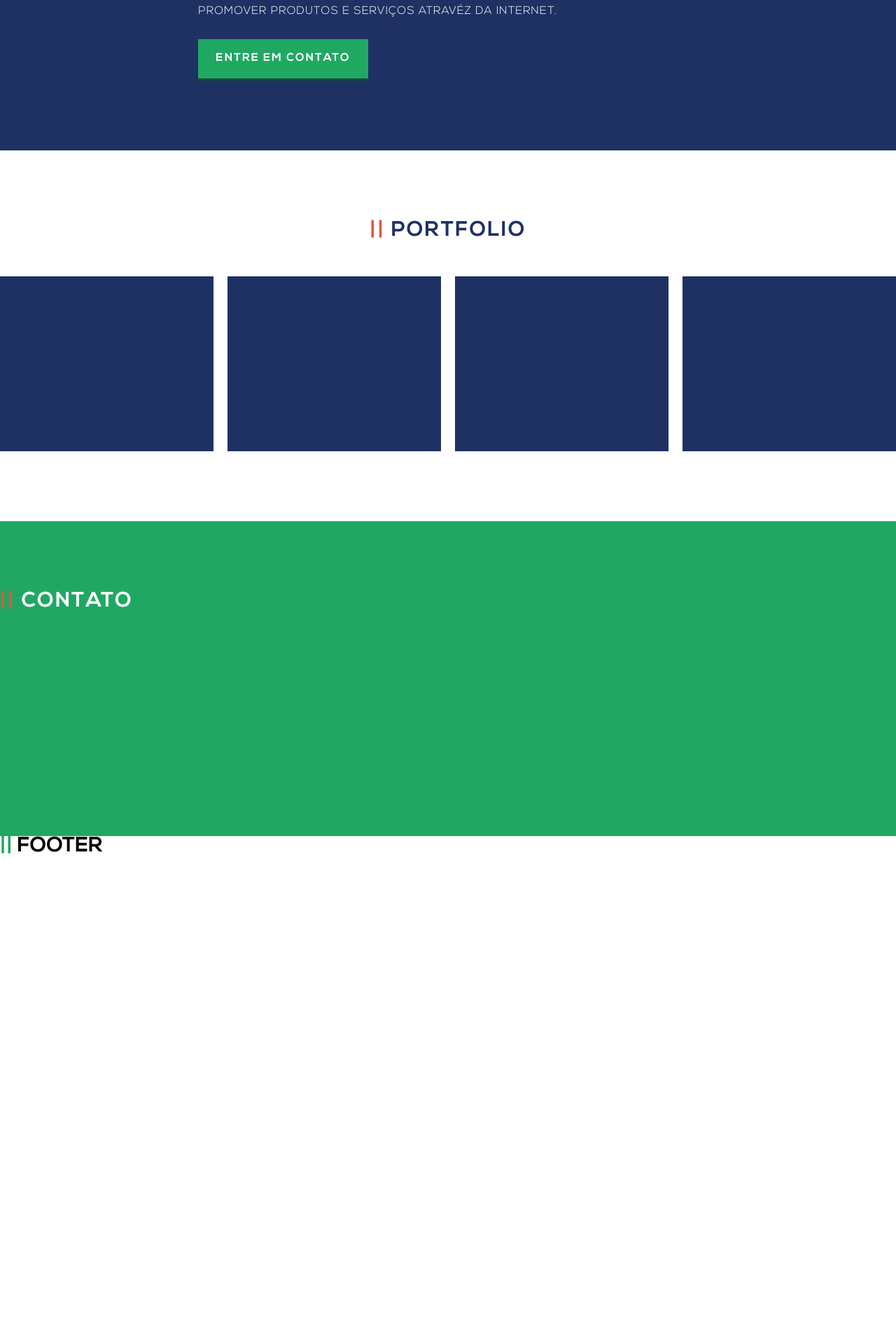
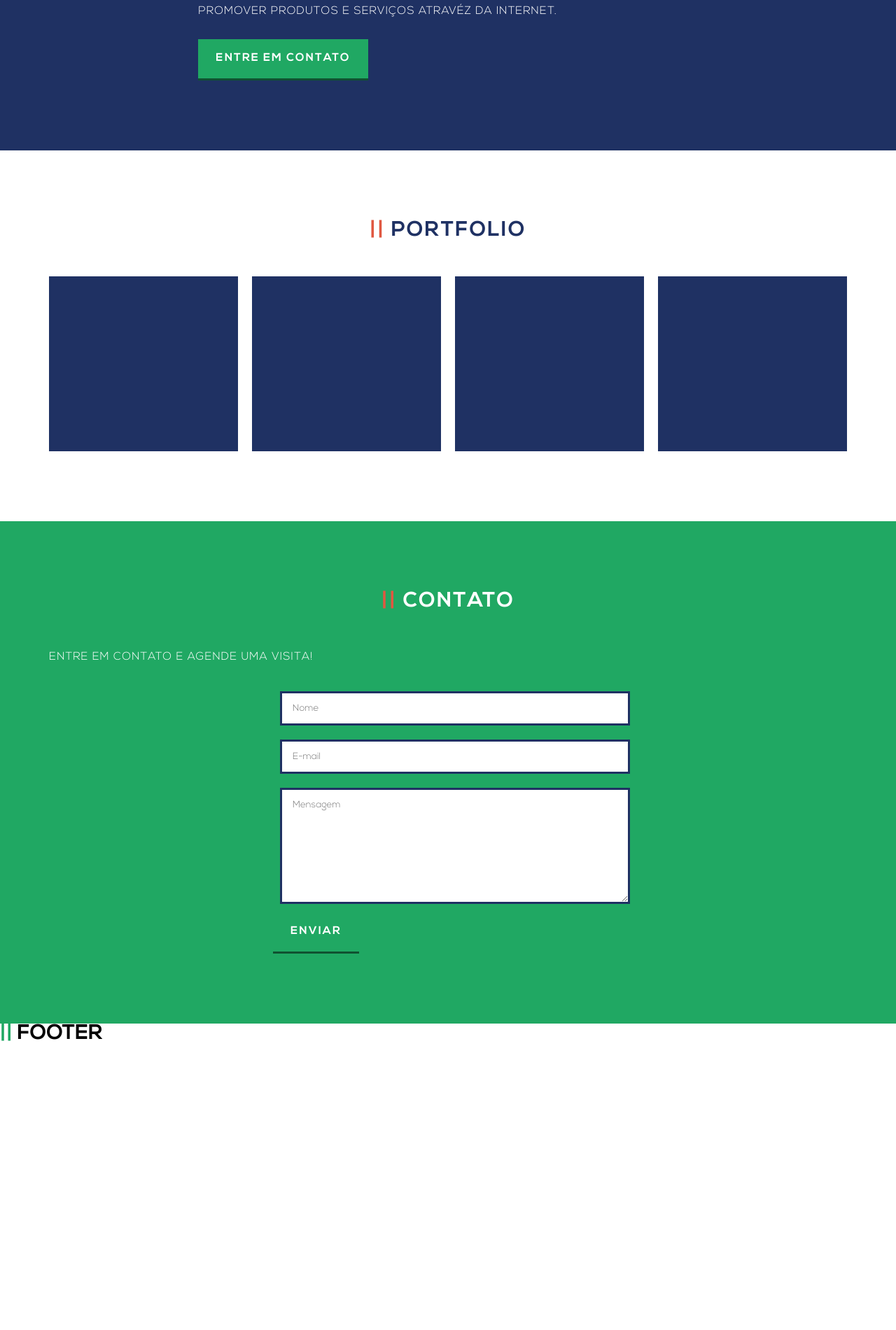
Before and after one commit to evertontatu/static-portfolio, a Jekyll site: the page built from index.html, in a window 1280 px wide. Shown: the part 1412-3313 px from the top of the page at 70% size. Built offline with Jekyll 4.4.1, drawn with Linux system fonts in a browser that asks for light colours; nearby versions of some CDN libraries; library files that are not in the unit come from our copies; before the commit the page ends 3057 px from its top, so only the background shows below that.

Commit message:
contato boxes

```diff
--- a/_includes/contato.html
+++ b/_includes/contato.html
@@ -1,3 +1,28 @@
 <section class="contato">
-  <h2>Contato</h2>
+  <div class="wrapper">
+    <h2>Contato</h2>
+    <p class="txtWhite"> Entre em contato e agende uma visita!</p>
+
+    <form>
+      <div class="groupForm">
+        <label for="nome">
+          <input type="text" placeholder="Nome" name="nome">
+        </label>
+      </div>
+
+      <div class="groupForm">
+        <label for="email">
+          <input type="email" placeholder="E-mail" name="email">
+        </label>
+      </div>
+
+      <div class="mensage">
+        <label for="mensage">
+          <textarea name="mensage" id="mensage" cols="30" rows="10" placeholder="Mensagem"></textarea>
+        </label>
+      </div>
+
+      <button type="submit" name="submit">Enviar</button>
+    </form>
+  </div>
 </section>
--- a/_includes/portfolio.html
+++ b/_includes/portfolio.html
@@ -1,11 +1,12 @@
 <section class="portfolio">
   <div class="wrapper">
     <h2 class="titleDark">Portfolio</h2>
-  </div>
-  <div class="row">
-    <div class="col span_3 box-portfolio"></div>
-    <div class="col span_3 box-portfolio"></div>
-    <div class="col span_3 box-portfolio"></div>
-    <div class="col span_3 box-portfolio"></div>
+
+    <div class="row">
+      <div class="col span_3 box-portfolio"></div>
+      <div class="col span_3 box-portfolio"></div>
+      <div class="col span_3 box-portfolio"></div>
+      <div class="col span_3 box-portfolio"></div>
+    </div>
   </div>
 </section>
--- a/js/script.js
+++ b/js/script.js
@@ -15,7 +15,7 @@ $(function(){
 	var heightDevice = $(window).height();
 
 	$('.home').css('height', heightDevice);
-	$('.contato, .site-footer').css('height', heightDevice/2);
+	$('.site-footer').css('height', heightDevice/2);
 });
 
 $(function(){
```
Also changed, not shown: _sass/style.scss (+15 -1 lines), css/main.css.
